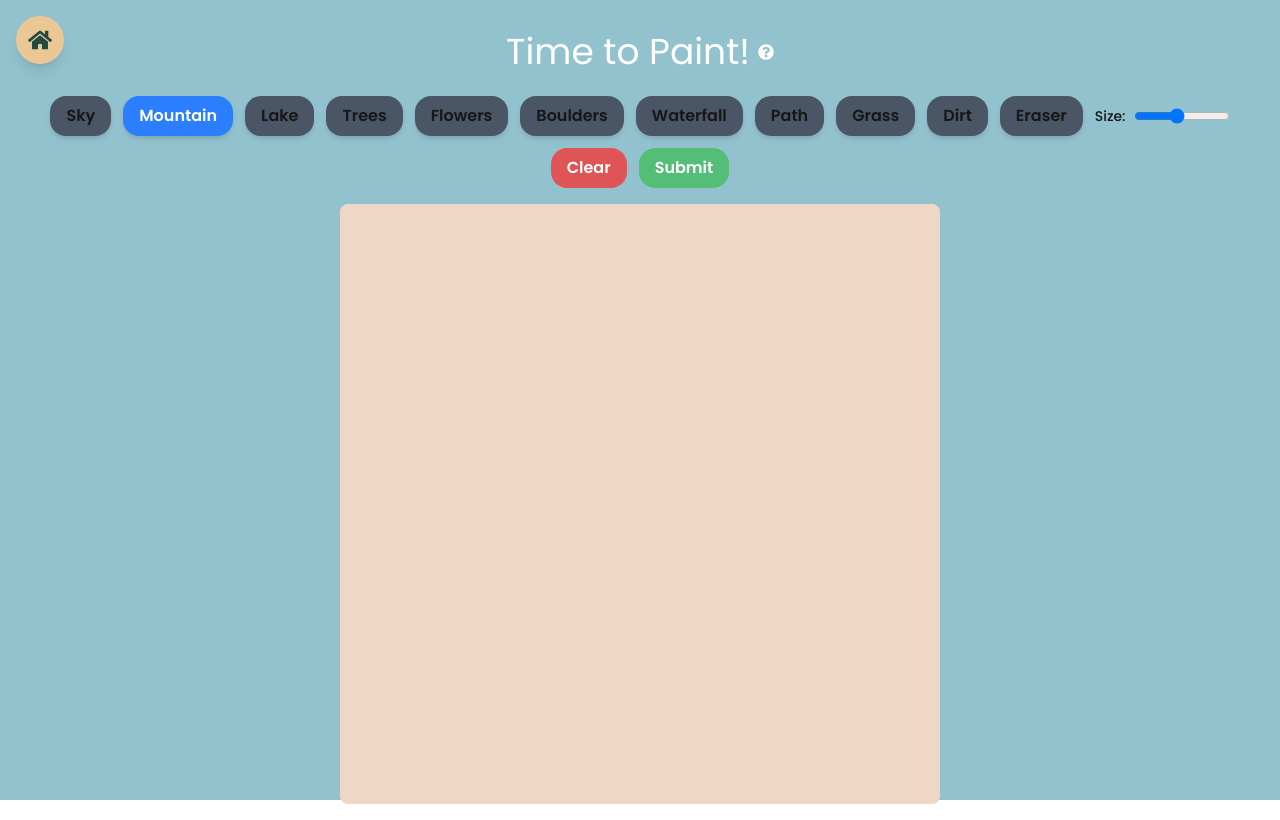
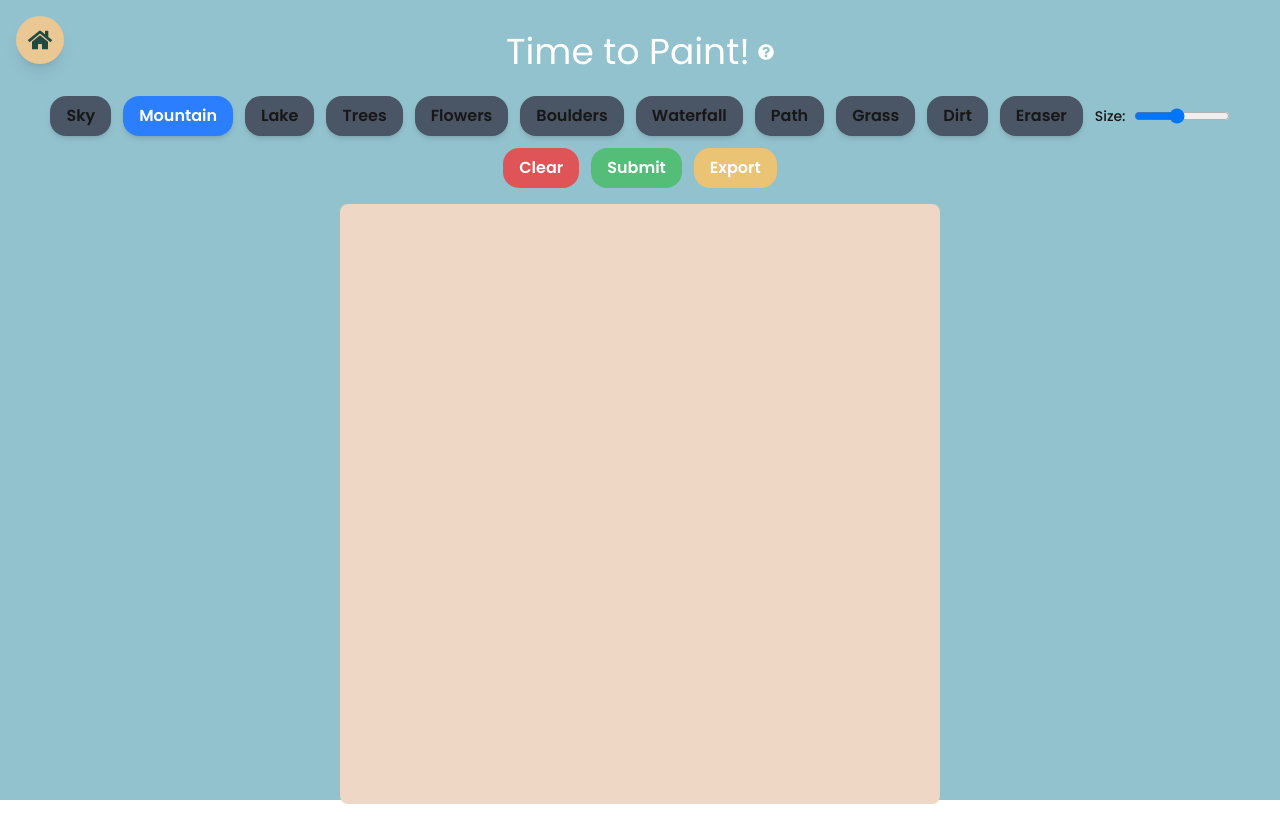
Before and after one commit to angela-yang/Dubhacks-25, a Next.js app: page /paint in a window 1280 px wide. Built offline with nearby package versions, Linux system fonts and the light colour scheme.

Commit message:
Added export button

```diff
--- a/src/app/components/Canvas.tsx
+++ b/src/app/components/Canvas.tsx
@@ -122,6 +122,17 @@ const Canvas: React.FC = () => {
     }
   };
 
+  const exportCanvas = () => {
+    const canvas = canvasRef.current;
+    if (!canvas) return;
+
+    const dataURL = canvas.toDataURL("image/png");
+    const link = document.createElement("a");
+    link.href = dataURL;
+    link.download = "painting.png";
+    link.click();
+  };
+
   return (
     <div className="flex flex-col items-center p-4 space-y-4">
       <div className="flex flex-wrap justify-center gap-3 items-center">
@@ -164,6 +175,13 @@ const Canvas: React.FC = () => {
         >
           Submit
         </button>
+
+        <button
+          onClick={exportCanvas}
+          className="px-4 py-2 rounded-2xl bg-[rgb(235,195,117)] text-white font-semibold hover:bg-[rgb(216,175,87)] transition-all cursor-pointer"
+        >
+          Export
+        </button>
       </div>
 
       <canvas
```
